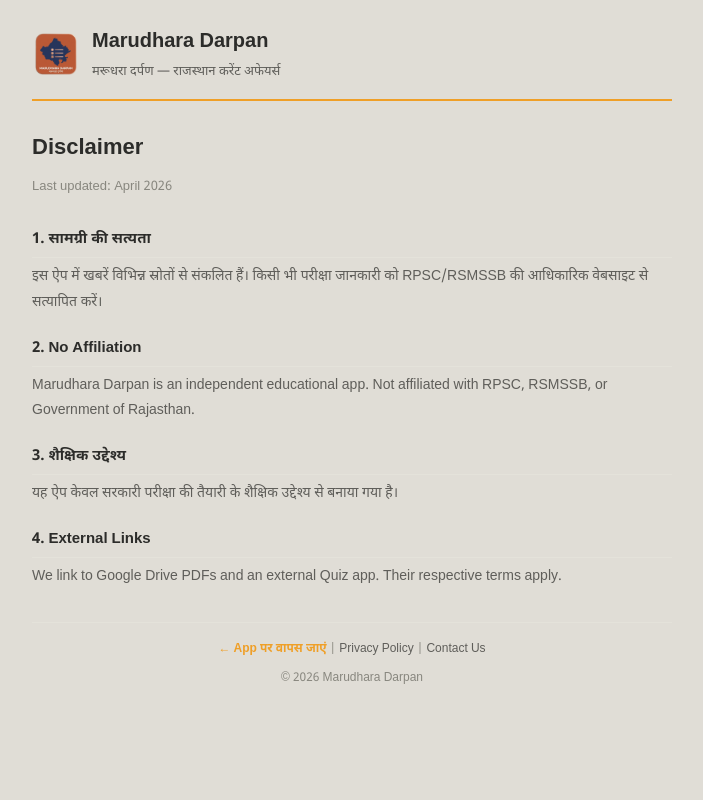
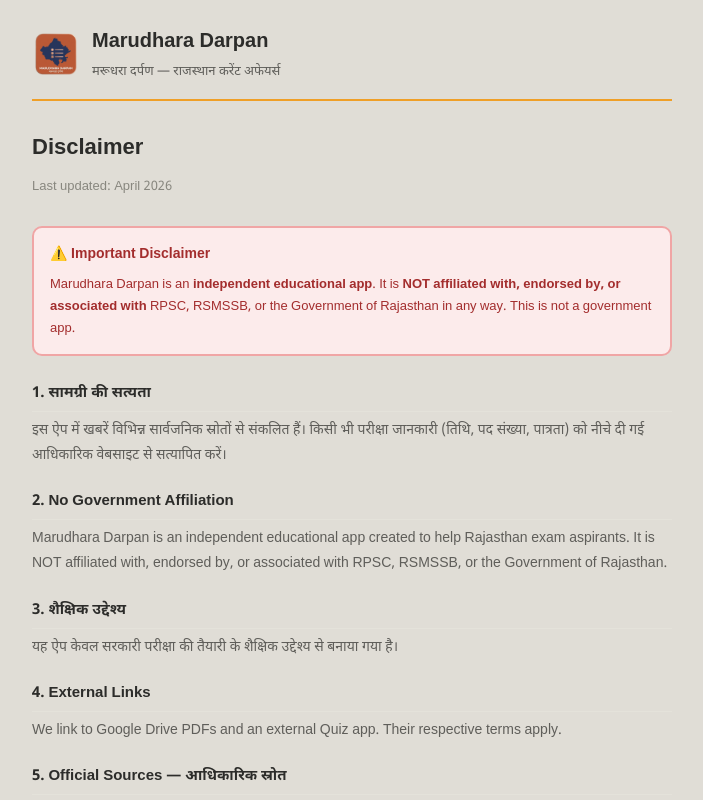
Before and after one commit to DEEPAKSAMRA/marudhara-darpan, a Next.js app: page /disclaimer in a window 1280 px wide. Shown: the whole page, without its empty margins (288-991 px from the left). Built offline with nearby package versions, Linux system fonts and the light colour scheme.

Commit message:
Update page.tsx

```diff
--- a/app/disclaimer/page.tsx
+++ b/app/disclaimer/page.tsx
@@ -12,24 +12,75 @@
           <div style={{fontSize:13,color:'#5F5E5A'}}>मरूधरा दर्पण — राजस्थान करेंट अफेयर्स</div>
         </div>
       </div>
+
       <h1 style={{fontSize:22,fontWeight:700,marginBottom:6}}>Disclaimer</h1>
       <p style={{fontSize:13,color:'#88877F',marginBottom:28}}>Last updated: April 2026</p>
+
+      {/* IMPORTANT DISCLAIMER BOX */}
+      <div style={{background:'#FCEBEB',border:'2px solid #F0A5A5',borderRadius:10,padding:'14px 16px',marginBottom:24}}>
+        <div style={{fontSize:14,fontWeight:700,color:'#A32D2D',marginBottom:6}}>⚠️ Important Disclaimer</div>
+        <div style={{fontSize:13,color:'#A32D2D',lineHeight:1.7}}>
+          Marudhara Darpan is an <strong>independent educational app</strong>.
+          It is <strong>NOT affiliated with, endorsed by, or associated with</strong> RPSC,
+          RSMSSB, or the Government of Rajasthan in any way.
+          This is not a government app.
+        </div>
+      </div>
+
       {[
-        {title:'1. सामग्री की सत्यता',content:'इस ऐप में खबरें विभिन्न स्रोतों से संकलित हैं। किसी भी परीक्षा जानकारी को RPSC/RSMSSB की आधिकारिक वेबसाइट से सत्यापित करें।'},
-        {title:'2. No Affiliation',content:'Marudhara Darpan is an independent educational app. Not affiliated with RPSC, RSMSSB, or Government of Rajasthan.'},
-        {title:'3. शैक्षिक उद्देश्य',content:'यह ऐप केवल सरकारी परीक्षा की तैयारी के शैक्षिक उद्देश्य से बनाया गया है।'},
-        {title:'4. External Links',content:'We link to Google Drive PDFs and an external Quiz app. Their respective terms apply.'},
+        {
+          title:'1. सामग्री की सत्यता',
+          content:'इस ऐप में खबरें विभिन्न सार्वजनिक स्रोतों से संकलित हैं। किसी भी परीक्षा जानकारी (तिथि, पद संख्या, पात्रता) को नीचे दी गई आधिकारिक वेबसाइट से सत्यापित करें।'
+        },
+        {
+          title:'2. No Government Affiliation',
+          content:'Marudhara Darpan is an independent educational app created to help Rajasthan exam aspirants. It is NOT affiliated with, endorsed by, or associated with RPSC, RSMSSB, or the Government of Rajasthan.'
+        },
+        {
+          title:'3. शैक्षिक उद्देश्य',
+          content:'यह ऐप केवल सरकारी परीक्षा की तैयारी के शैक्षिक उद्देश्य से बनाया गया है।'
+        },
+        {
+          title:'4. External Links',
+          content:'We link to Google Drive PDFs and an external Quiz app. Their respective terms apply.'
+        },
       ].map((s,i)=>(
         <div key={i} style={{marginBottom:20}}>
           <h2 style={{fontSize:15,fontWeight:600,marginBottom:6,paddingBottom:4,borderBottom:'1px solid #E4E2DA'}}>{s.title}</h2>
           <p style={{fontSize:14,color:'#5F5E5A'}}>{s.content}</p>
         </div>
       ))}
+
+      {/* OFFICIAL SOURCES */}
+      <div style={{marginBottom:20}}>
+        <h2 style={{fontSize:15,fontWeight:600,marginBottom:10,paddingBottom:4,borderBottom:'1px solid #E4E2DA'}}>
+          5. Official Sources — आधिकारिक स्रोत
+        </h2>
+        <p style={{fontSize:13,color:'#5F5E5A',marginBottom:12}}>
+          सभी परीक्षा जानकारी इन आधिकारिक वेबसाइट्स से verify करें:
+        </p>
+        {[
+          {name:'RPSC — राजस्थान लोक सेवा आयोग', url:'https://rpsc.rajasthan.gov.in'},
+          {name:'RSMSSB — राजस्थान कर्मचारी चयन बोर्ड', url:'https://rsmssb.rajasthan.gov.in'},
+          {name:'राजस्थान सरकार — आधिकारिक पोर्टल', url:'https://rajasthan.gov.in'},
+          {name:'राजस्थान राजपत्र', url:'https://rajpatra.rajasthan.gov.in'},
+          {name:'Raj Seva — सरकारी सेवाएं', url:'https://rajseva.rajasthan.gov.in'},
+        ].map((s,i)=>(
+          <div key={i} style={{display:'flex',alignItems:'center',gap:10,padding:'10px 12px',background:'#FAFAF8',border:'1px solid #E4E2DA',borderRadius:8,marginBottom:8}}>
+            <span style={{fontSize:16}}>🌐</span>
+            <div>
+              <div style={{fontSize:13,fontWeight:500,color:'#2C2C2A'}}>{s.name}</div>
+              <a href={s.url} target="_blank" rel="noreferrer" style={{fontSize:12,color:'#185FA5',textDecoration:'none'}}>{s.url}</a>
+            </div>
+          </div>
+        ))}
+      </div>
+
       <div style={{marginTop:32,paddingTop:16,borderTop:'1px solid #E4E2DA',textAlign:'center',fontSize:12,color:'#88877F'}}>
         <a href="/" style={{color:'#EF9F27',textDecoration:'none',fontWeight:600}}>← App पर वापस जाएं</a>
         &nbsp;|&nbsp;<a href="/privacy" style={{color:'#5F5E5A',textDecoration:'none'}}>Privacy Policy</a>
         &nbsp;|&nbsp;<a href="/contact" style={{color:'#5F5E5A',textDecoration:'none'}}>Contact Us</a>
-        <div style={{marginTop:8}}>© 2026 Marudhara Darpan</div>
+        <div style={{marginTop:8}}>© 2026 Marudhara Darpan · Independent Educational App</div>
       </div>
     </div>
   );
```
